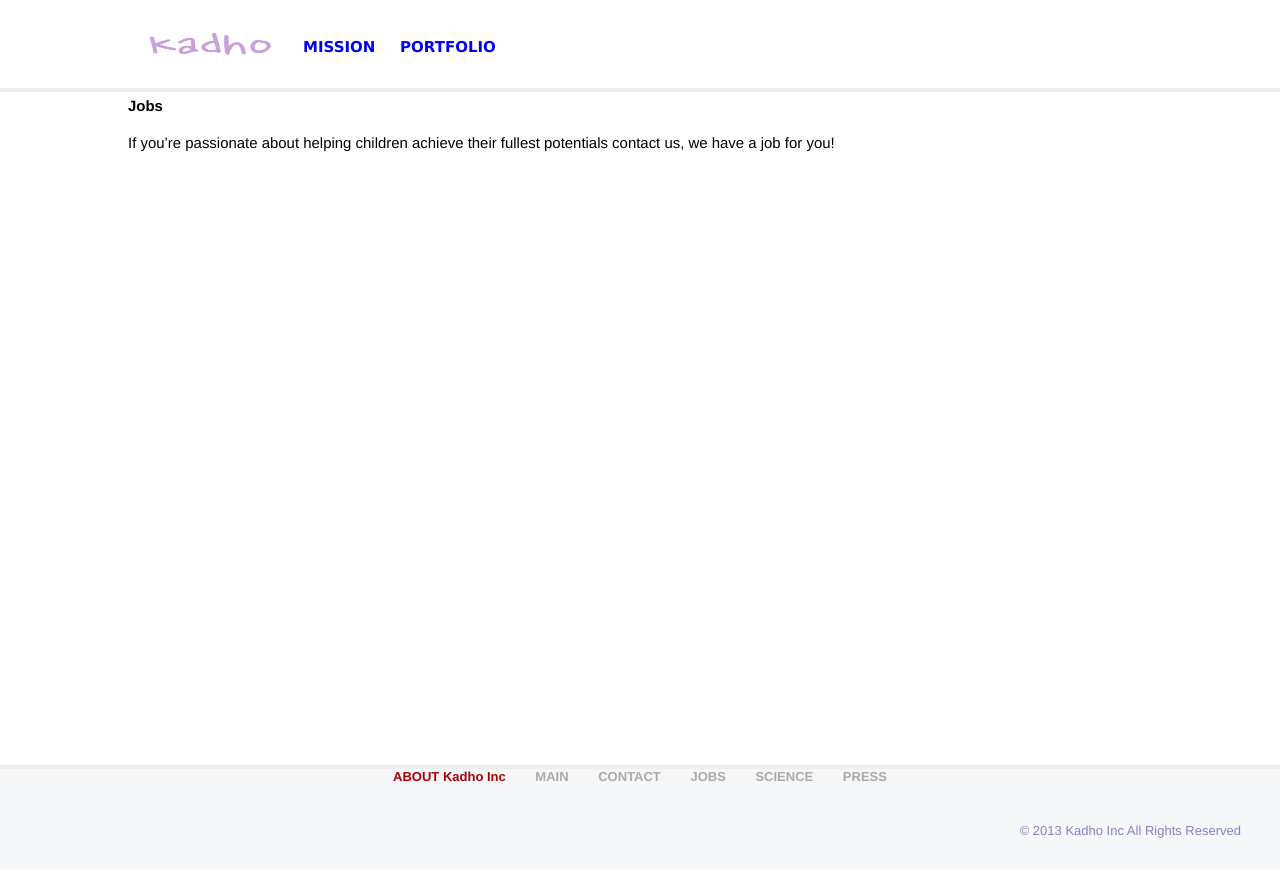
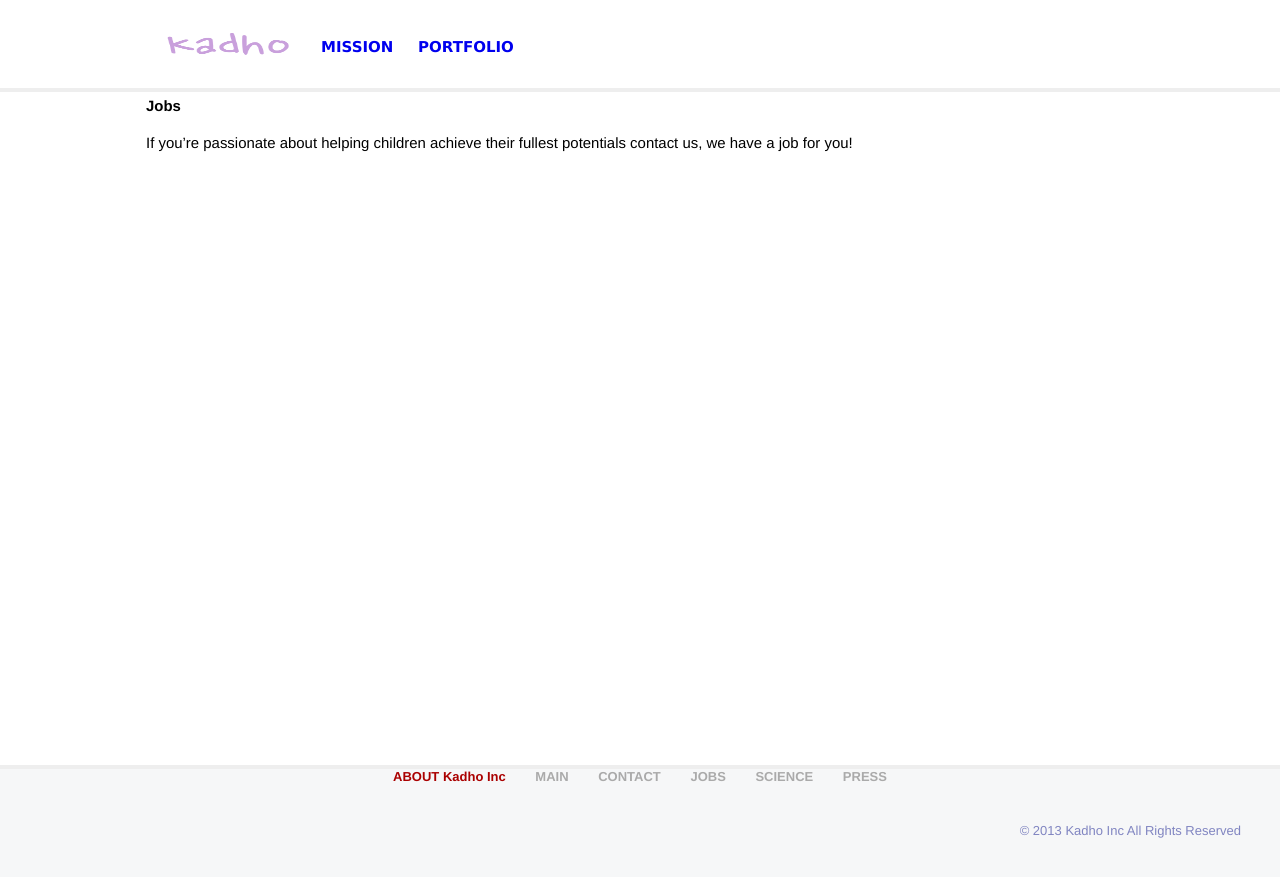
Before and after one commit to kadhoinc/kadhoinc.github.io, a Jekyll site: the page built from jobs.html, in a window 1280 px wide. Shown: the top 877 px of the page. Built offline with Jekyll 4.4.1, drawn with Linux system fonts in a browser that asks for light colours; Markdown is read by kramdown in place of the engine named in the settings.

Commit message:
Update main.css

```diff
--- a/css/main.css
+++ b/css/main.css
@@ -66,7 +66,7 @@ ul.posts span {
   min-height: 86%;
   font-size: 115%;
   text-align: justify;
-  width: 80%;
+  width: 988px;
   margin: 3em auto 0em;
   line-height: 1.5em;
   padding-top: 50px;
@@ -145,7 +145,7 @@ ul.posts span {
 .footer {
   position: relative;
   width: 100%;
-  max-height: 100px;
+  max-height: 100%;
   height: 14%;
   Background:rgba(246,247,248,1.0);
   left: 0px;
@@ -267,7 +267,7 @@ ul.posts span {
   padding: 8px 15px 8px;
   text-decoration: none !important;
   text-shadow: 0 1px 0 #fff;
-  width: 80%;
+  width: 988px;
   padding: 10px;
   margin-left:auto;
   margin-right:auto;
```
